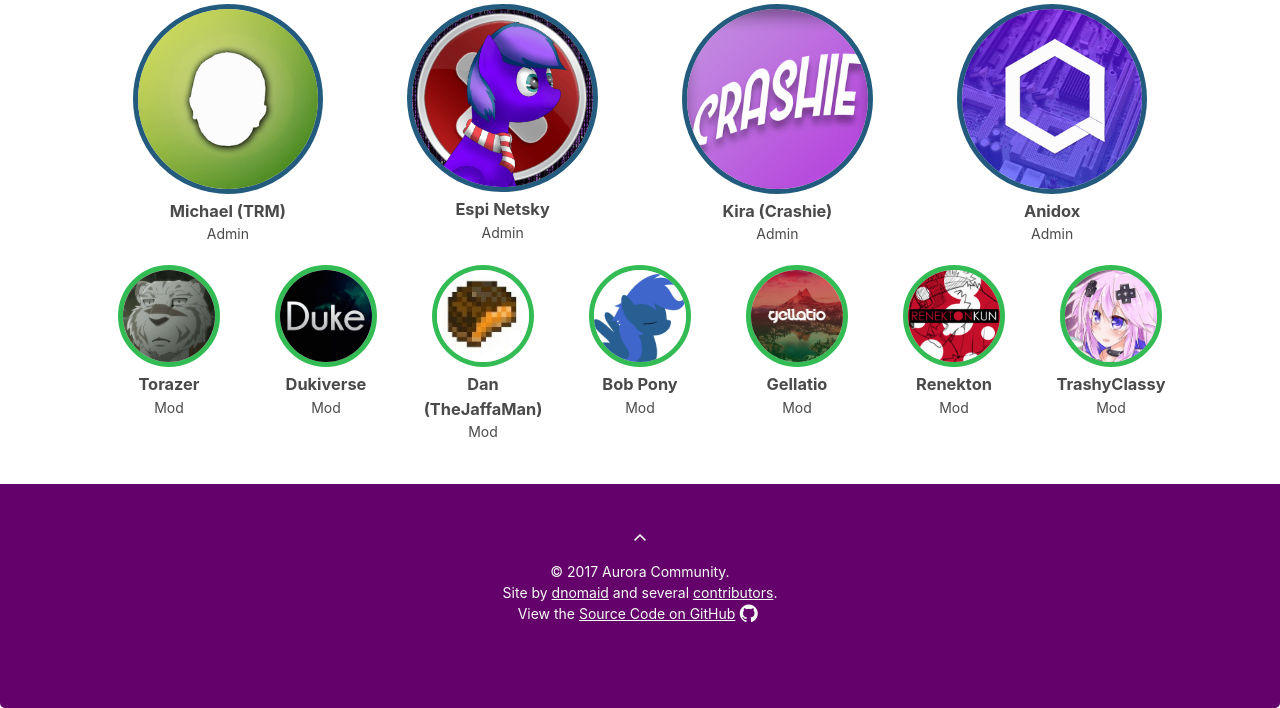
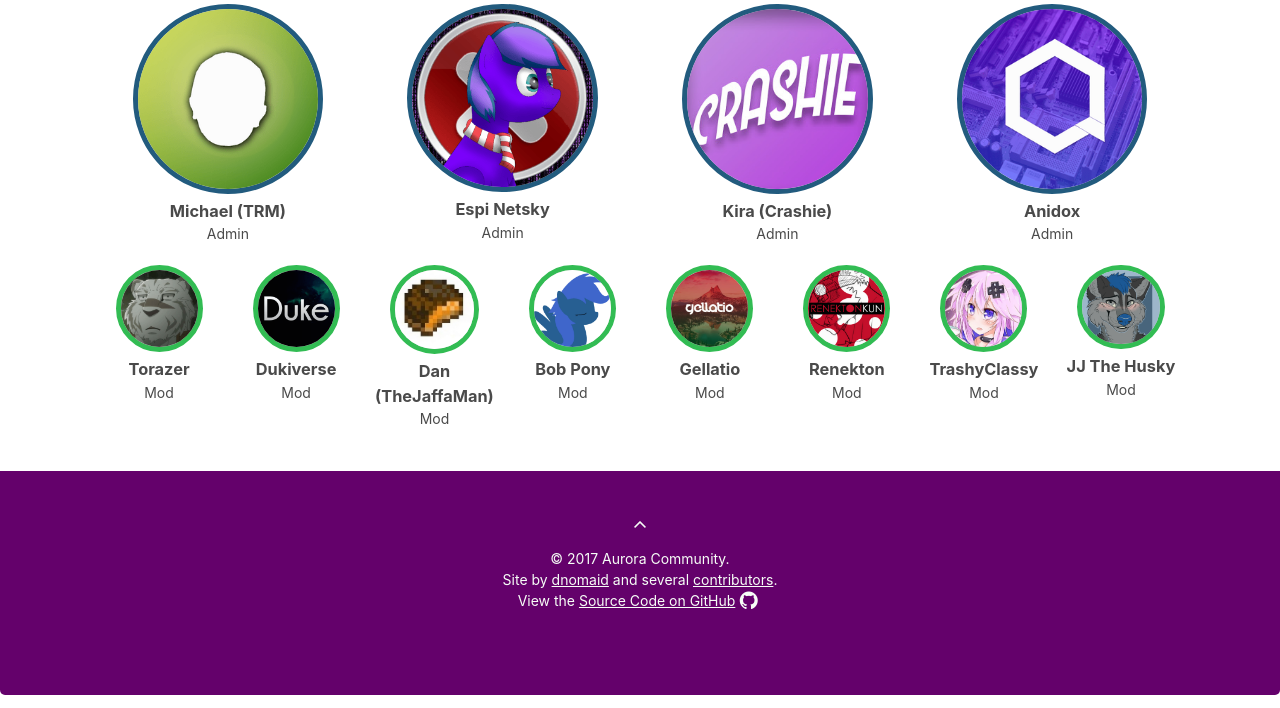
Before and after one commit to AuroraCommunity/AuroraCommunity.github.io, a PHP site: page / in a window 1280 px wide. Shown: the part 1113-1821 px from the top of the page. Run offline with PHP 8.4, Linux system fonts and the light colour scheme; some libraries are stand-ins or nearby versions.

Commit message:
Add JJ to staff

```diff
--- a/index.php
+++ b/index.php
@@ -125,6 +125,12 @@
           <h3>TrashyClassy</h3>
           <p>Mod</p>
       </div>
+
+      <div class="column">
+        <img src="img/people/jj.png" class="someone mod">
+        <h3>JJ The Husky</h3>
+        <p>Mod</p>
+    </div>
     </div>
 
   </div>
```
Also changed, not shown: img/people/jj.png (added).
